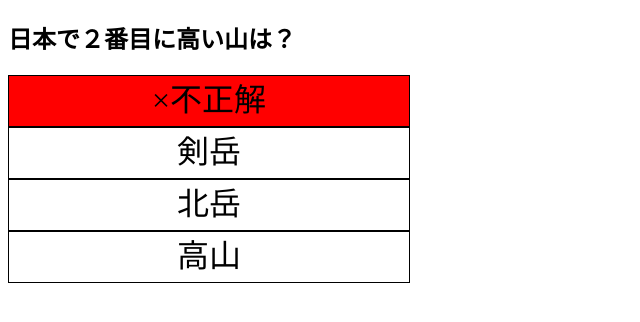
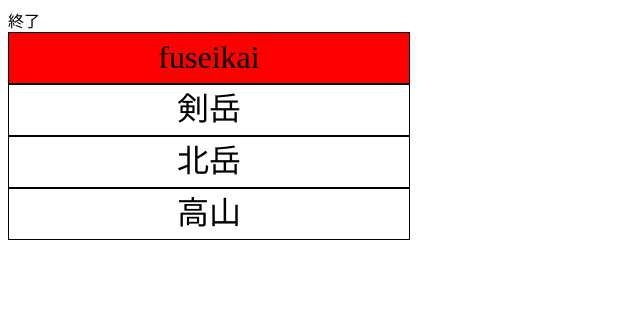
Before and after one commit to tukki0210/JavaScript-class, a plain HTML site: page 6月/quiz.html in a window 1280 px wide. Both pictures are taken after a click on the element "富士山". Shown: the whole page, without its empty margins (0-640 px from the left). Drawn offline with Linux system fonts and the light colour scheme.

```diff
--- a/6月/quiz.html
+++ b/6月/quiz.html
@@ -37,7 +37,10 @@
         </div>
         <div id="answerD">
         </div>
+        <!--一般的なフォーム  -->
+        <form action="kessai.com" method="get">
 
+        </form>
         <script src="quiz.js"></script>
     </div>
 
--- a/6月/quiz.js
+++ b/6月/quiz.js
@@ -29,12 +29,42 @@
 // 正解のときの関数
 const makeSeikai = function (idName) {
     document.getElementById(idName).addEventListener('click', function () {
-        this.textContent = seikai
+        this.textContent = seikai;
+        this.setAttribute('class','seikai');
+    })
+}
+
+// 短くできるけど、分かりにくくなるかも
+const makeAnswer = function (idName, answer){
+    document.getElementById(idName).addEventListener('click', function () {
+        this.textContent = answer;
+        this.setAttribute('class',answer);
     })
 }
 
 // 関数の実行
-makeFuseikai('answerA');
-makeFuseikai('answerB');
-makeSeikai('answerC');
-makeFuseikai('answerD');
+// makeFuseikai('answerA');
+// makeFuseikai('answerB');
+// makeSeikai('answerC');
+// makeFuseikai('answerD');
+
+makeAnswer('answerA','fuseikai');
+makeAnswer('answerB','fuseikai');
+makeAnswer('answerC','seikai');
+makeAnswer('answerD','fuseikai');
+
+// a 5秒が来たら動くプログラム
+setTimeout(function(){
+    console.log('5秒立ったよ！')
+},5000);
+
+// b 問題文のテキストを終了に変える
+// 指定した要素（element）.textContent で文字を変更できる
+// document.getElementById('mondai').textContent = '終了';
+
+// aとbを組み合わせる
+setTimeout(function(){
+    document.getElementById('mondai').textContent = '終了';
+},5000);
+
+document.querySelector('form').setAttribute('action','https://www.wana.com')
```
